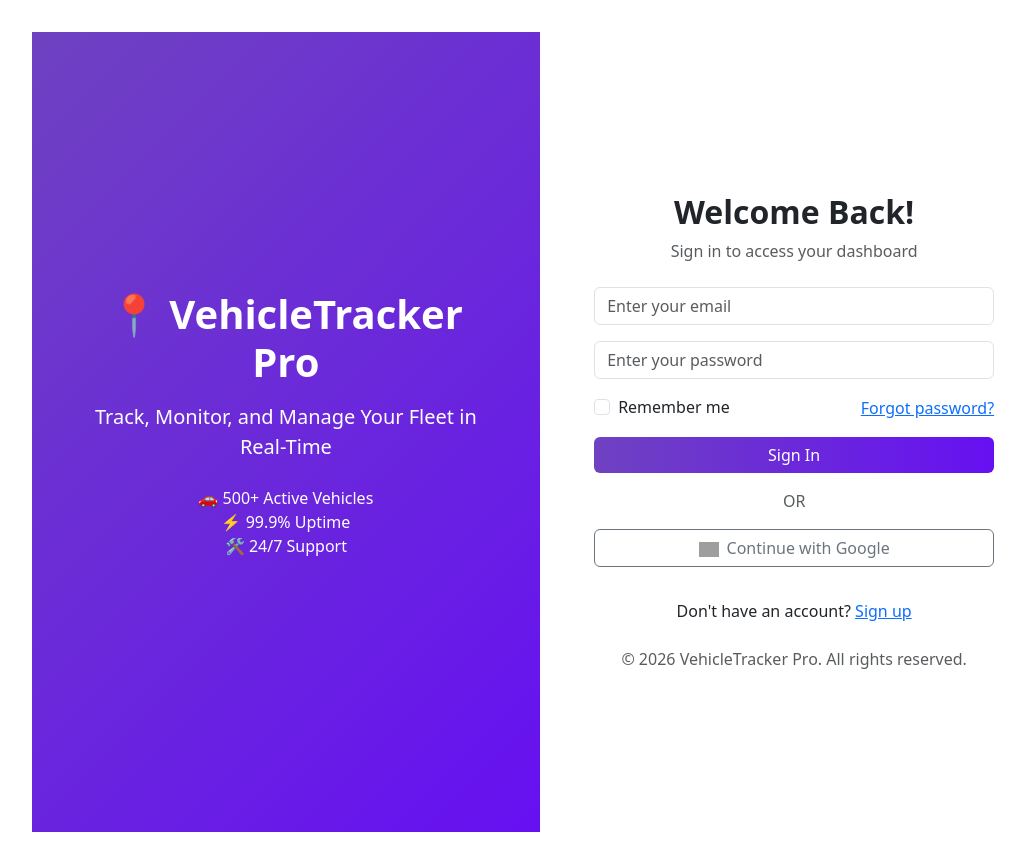
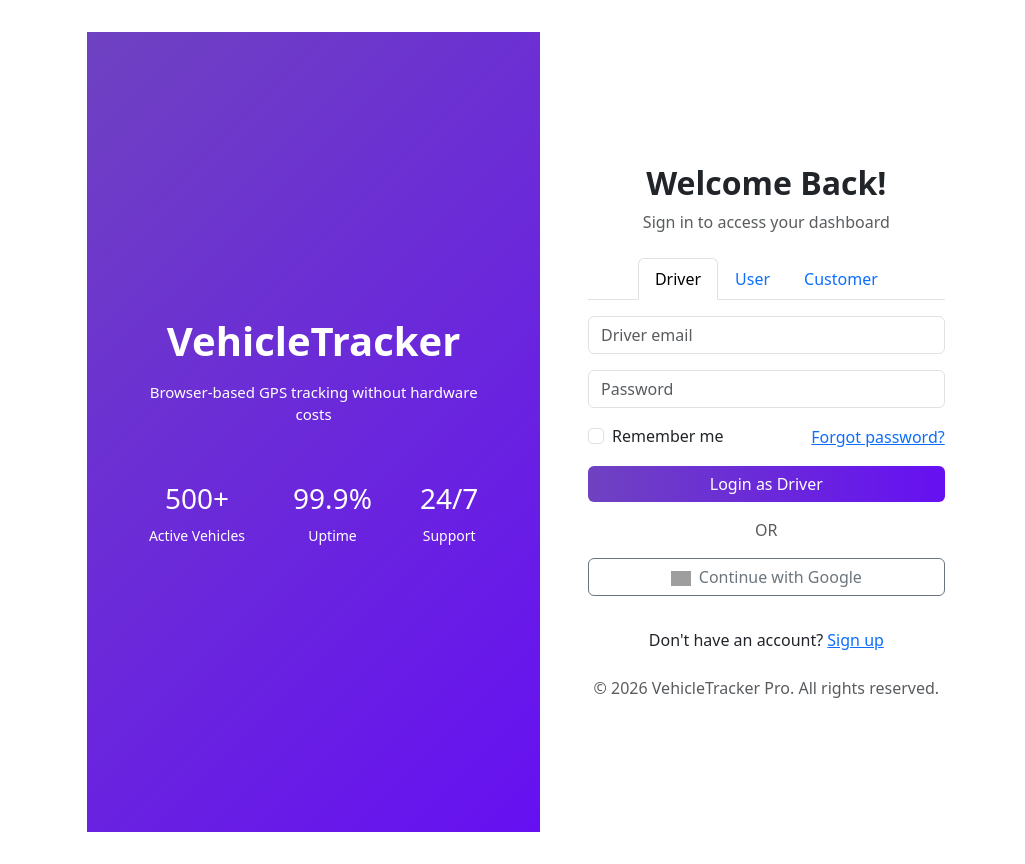
Before and after one commit to pratham5816/DAC-PROJECT, a React (Vite) app in the folder front_end/VehicleTracker/: page / in a window 1280 px wide. Shown: the whole page, without its empty margins (100-1125 px from the left). Built offline with nearby package versions, Linux system fonts and the light colour scheme; grey boxes are pictures that could not be loaded.

Commit message:
In LoginPage toggle Driver,User,Customer Login is added

```diff
--- a/front_end/VehicleTracker/src/Components/LoginPage.jsx
+++ b/front_end/VehicleTracker/src/Components/LoginPage.jsx
@@ -1,141 +1,99 @@
-// import { useState } from 'react';
-// import 'bootstrap/dist/css/bootstrap.min.css';
 
-// function LoginPage() {
-//   const [role, setRole] = useState('driver');
-//   const [username, setUsername] = useState('');
-//   const [password, setPassword] = useState('');
+// import React from "react";
+// import { Container, Row, Col, Form, Button } from "react-bootstrap";
 
-// //   const handleDemoLogin = () => {
-// //     if (role === 'driver') {
-// //       setUsername('driver1');
-// //       setPassword('demo123');
-// //     } else {
-// //       setUsername('owner1');
-// //       setPassword('demo123');
-// //     }
-// //   };
+// const LoginPage = () => {
+//   return (
+//     <Container fluid className="vh-100">
+//       <Row className="h-100">
+//         {/* Left Panel */}
+//         <Col
+//           md={6}
+//           className="d-flex flex-column justify-content-center align-items-center text-white p-5"
+//           style={{
+//             background: "linear-gradient(135deg, #6f42c1, #6610f2)",
+//           }}
+//         >
+//           <h1 className="fw-bold mb-3">📍 VehicleTracker Pro</h1>
+//           <p className="lead text-center mb-4">
+//             Track, Monitor, and Manage Your Fleet in Real-Time
+//           </p>
+//           <ul className="list-unstyled text-center">
+//             <li>🚗 500+ Active Vehicles</li>
+//             <li>⚡ 99.9% Uptime</li>
+//             <li>🛠️ 24/7 Support</li>
+//           </ul>
+//         </Col>
 
-//   const handleLogin = () => {
-//     alert(`Logging in as ${role} with username: ${username}`);
-//     // Add actual login logic here
-//   };
+//         {/* Right Panel */}
+//         <Col
+//           md={6}
+//           className="d-flex flex-column justify-content-center align-items-center p-5"
+//         >
+//           <div className="w-100" style={{ maxWidth: "400px" }}>
+//             <h2 className="fw-semibold mb-2">Welcome Back!</h2>
+//             <p className="text-muted mb-4">Sign in to access your dashboard</p>
 
-//   return (
-//     <div className="container mt-5">
-//       <div className="card mx-auto" style={{ maxWidth: '400px' }}>
-//         <div className="card-body">
-//           <h4 className="card-title text-center mb-4">Vehicle Tracking System</h4>
+//             <Form>
+//               <Form.Group className="mb-3" controlId="formEmail">
+//                 <Form.Control type="email" placeholder="Enter your email" />
+//               </Form.Group>
 
-//           <div className="mb-3">
-//             <label className="form-label">Select Role</label>
-//             <select className="form-select" value={role} onChange={(e) => setRole(e.target.value)}>
-//               <option value="driver">Driver</option>
-//               <option value="owner">Owner/Customer</option>
-//             </select>
+//               <Form.Group className="mb-3" controlId="formPassword">
+//                 <Form.Control type="password" placeholder="Enter your password" />
+//               </Form.Group>
+
+//               <div className="d-flex justify-content-between align-items-center mb-3">
+//                 <Form.Check type="checkbox" label="Remember me" />
+//                 <a href="#" className="text-primary">Forgot password?</a>
+//               </div>
+
+//               <Button
+//                 variant="primary"
+//                 type="submit"
+//                 className="w-100 mb-3"
+//                 style={{
+//                   background: "linear-gradient(90deg, #6f42c1, #6610f2)",
+//                   border: "none",
+//                 }}
+//               >
+//                 Sign In
+//               </Button>
+
+//               <div className="text-center text-muted mb-3">OR</div>
+
+              // <Button variant="outline-secondary" className="w-100 mb-3">
+              //   <img
+              //     src="https://www.svgrepo.com/show/475656/google-color.svg"
+              //     alt="Google"
+              //     width="20"
+              //     className="me-2"
+              //   />
+              //   Continue with Google
+              // </Button>
+
+            //   <p className="text-center mt-3">
+            //     Don't have an account?{" "}
+            //     <a href="#" className="text-primary">Sign up</a>
+            //   </p>
+            // </Form>
+
+//             <footer className="text-center text-muted mt-4">
+//               © 2026 VehicleTracker Pro. All rights reserved.
+//             </footer>
 //           </div>
-
-//           <div className="mb-3">
-//             <label className="form-label">Username</label>
-//             <input type="text" className="form-control" value={username} onChange={(e) => setUsername(e.target.value)} />
-//           </div>
-
-//           <div className="mb-3">
-//             <label className="form-label">Password</label>
-//             <input type="password" className="form-control" value={password} onChange={(e) => setPassword(e.target.value)} />
-//           </div>
-
-//           <div className="d-grid gap-2">
-//             <button className="btn btn-primary" onClick={handleLogin}>Login</button>
-//             {/* <button className="btn btn-secondary" onClick={handleDemoLogin}>Quick Demo Login</button> */}
-//           </div>
-
-//           <div className="mt-4 text-muted small">
-//             <p>✓ No GPS hardware costs</p>
-//             <p>✓ Use existing smartphones</p>
-//             <p>✓ Real-time tracking</p>
-//             <p>✓ Checkpoint validation</p>
-//           </div>
-//         </div>
-//       </div>
-//     </div>
+//         </Col>
+//       </Row>
+//     </Container>
 //   );
-// }
-
-// export default LoginPage;
-
-
-// import { useState } from 'react';
-
-// function LoginPage() {
-//   const [username, setUsername] = useState('');
-//   const [password, setPassword] = useState('');
-
-//   const handleDemoLogin = () => {
-//     setUsername('demoUser');
-//     setPassword('demo123');
-//   };
-
-//   const handleLogin = () => {
-//     alert(`Logging in with username: ${username}`);
-//     // Add actual login logic here
-//   };
-
-//   return (
-//     <div className="container mt-5">
-//       <div className="card mx-auto shadow" style={{ maxWidth: '400px' }}>
-//         <div className="card-body">
-//           <h4 className="card-title text-center mb-4">Login</h4>
-
-//           <div className="mb-3">
-//             <label className="form-label">Username</label>
-//             <input
-//               type="text"
-//               className="form-control"
-//               value={username}
-//               onChange={(e) => setUsername(e.target.value)}
-//               placeholder="Enter your username"
-//             />
-//           </div>
-
-//           <div className="mb-3">
-//             <label className="form-label">Password</label>
-//             <input
-//               type="password"
-//               className="form-control"
-//               value={password}
-//               onChange={(e) => setPassword(e.target.value)}
-//               placeholder="Enter your password"
-//             />
-//           </div>
-
-//           <div className="d-grid gap-2">
-//             <button className="btn btn-primary" onClick={handleLogin}>Login</button>
-//             <button className="btn btn-outline-secondary" onClick={handleDemoLogin}>Quick Demo Login</button>
-//           </div>
-
-//           <div className="mt-4 text-muted small">
-//             <p>✓ No GPS hardware costs</p>
-//             <p>✓ Use existing smartphones</p>
-//             <p>✓ Real-time tracking</p>
-//             <p>✓ Checkpoint validation</p>
-//           </div>
-//         </div>
-//       </div>
-//     </div>
-//   );
-// }
+// };
 
 // export default LoginPage;
 
 
 
-
-
-
-
 import React from "react";
-import { Container, Row, Col, Form, Button } from "react-bootstrap";
+import { Container, Row, Col, Form, Button, Tab, Nav } from "react-bootstrap";
 
 const LoginPage = () => {
   return (
@@ -149,15 +107,26 @@ const LoginPage = () => {
             background: "linear-gradient(135deg, #6f42c1, #6610f2)",
           }}
         >
-          <h1 className="fw-bold mb-3">📍 VehicleTracker Pro</h1>
-          <p className="lead text-center mb-4">
-            Track, Monitor, and Manage Your Fleet in Real-Time
+          <h1 className="fw-bold mb-3"> VehicleTracker </h1>
+
+          <p className="lead text-center mb-2"  style={{ fontSize: "15px" }}>
+            Browser-based GPS tracking without hardware costs
           </p>
-          <ul className="list-unstyled text-center">
-            <li>🚗 500+ Active Vehicles</li>
-            <li>⚡ 99.9% Uptime</li>
-            <li>🛠️ 24/7 Support</li>
-          </ul>
+          <div className="d-flex gap-5 mt-5 text-center">
+            <div>
+              <h3>500+</h3>
+              <small>Active Vehicles</small>
+            </div>
+            <div>
+              <h3>99.9%</h3>
+              <small>Uptime</small>
+            </div>
+            <div>
+              <h3>24/7</h3>
+              <small>Support</small>
+            </div>
+          </div>
+
         </Col>
 
         {/* Right Panel */}
@@ -169,13 +138,74 @@ const LoginPage = () => {
             <h2 className="fw-semibold mb-2">Welcome Back!</h2>
             <p className="text-muted mb-4">Sign in to access your dashboard</p>
 
+            {/* Tabs for Driver, User, Customer */}
+            <Tab.Container defaultActiveKey="driver">
+              <Nav variant="tabs" className="mb-3 justify-content-center">
+                <Nav.Item>
+                  <Nav.Link eventKey="driver">Driver</Nav.Link>
+                </Nav.Item>
+                <Nav.Item>
+                  <Nav.Link eventKey="user">User</Nav.Link>
+                </Nav.Item>
+                <Nav.Item>
+                  <Nav.Link eventKey="customer">Customer</Nav.Link>
+                </Nav.Item>
+              </Nav>
+
+              <Tab.Content>
+                {/* Driver Login */}
+                <Tab.Pane eventKey="driver">
                   <Form>
-              <Form.Group className="mb-3" controlId="formEmail">
-                <Form.Control type="email" placeholder="Enter your email" />
+                    <Form.Group className="mb-3" controlId="driverEmail">
+                      <Form.Control type="email" placeholder="Driver email" />
+                    </Form.Group>
+                    <Form.Group className="mb-3" controlId="driverPassword">
+                      <Form.Control type="password" placeholder="Password" />
                     </Form.Group>
 
-              <Form.Group className="mb-3" controlId="formPassword">
-                <Form.Control type="password" placeholder="Enter your password" />
+                     <div className="d-flex justify-content-between align-items-center mb-3">
+                       <Form.Check type="checkbox" label="Remember me" />
+                        <a href="#" className="text-primary">Forgot password?</a>
+                     </div>
+                    <Button
+                      variant="primary"
+                      type="submit"
+                      className="w-100 mb-3"
+                      style={{
+                        background: "linear-gradient(90deg, #6f42c1, #6610f2)",
+                        border: "none",
+                      }}
+                    >
+                      Login as Driver
+                    </Button>
+                     <div className="text-center text-muted mb-3">OR</div>
+
+             <Button variant="outline-secondary" className="w-100 mb-3">
+                <img
+                  src="https://www.svgrepo.com/show/475656/google-color.svg"
+                  alt="Google"
+                  width="20"
+                  className="me-2"
+                />
+                Continue with Google
+              </Button>
+
+               <p className="text-center mt-3">
+                Don't have an account?{" "}
+                <a href="#" className="text-primary">Sign up</a>
+              </p>
+
+                  </Form>
+                </Tab.Pane>
+
+                {/* User Login */}
+                <Tab.Pane eventKey="user">
+                  <Form>
+                    <Form.Group className="mb-3" controlId="userEmail">
+                      <Form.Control type="email" placeholder="User email" />
+                    </Form.Group>
+                    <Form.Group className="mb-3" controlId="userPassword">
+                      <Form.Control type="password" placeholder="Password" />
                     </Form.Group>
 
                    <div className="d-flex justify-content-between align-items-center mb-3">
@@ -192,7 +222,7 @@ const LoginPage = () => {
                         border: "none",
                       }}
                     >
-                Sign In
+                      Login as User
                     </Button>
 
                      <div className="text-center text-muted mb-3">OR</div>
@@ -211,7 +241,57 @@ const LoginPage = () => {
                 Don't have an account?{" "}
                 <a href="#" className="text-primary">Sign up</a>
               </p>
+
                   </Form>
+                </Tab.Pane>
+
+                {/* Customer Login */}
+                <Tab.Pane eventKey="customer">
+                  <Form>
+                    <Form.Group className="mb-3" controlId="customerEmail">
+                      <Form.Control type="email" placeholder="Customer email" />
+                    </Form.Group>
+                    <Form.Group className="mb-3" controlId="customerPassword">
+                      <Form.Control type="password" placeholder="Password" />
+                    </Form.Group>
+
+                    <div className="d-flex justify-content-between align-items-center mb-3">
+                       <Form.Check type="checkbox" label="Remember me" />
+                        <a href="#" className="text-primary">Forgot password?</a>
+                     </div>
+
+                    <Button
+                      variant="primary"
+                      type="submit"
+                      className="w-100 mb-3"
+                      style={{
+                        background: "linear-gradient(90deg, #6f42c1, #6610f2)",
+                        border: "none",
+                      }}
+                    >
+                      Login as Customer
+                    </Button>
+                     <div className="text-center text-muted mb-3">OR</div>
+
+             <Button variant="outline-secondary" className="w-100 mb-3">
+                <img
+                  src="https://www.svgrepo.com/show/475656/google-color.svg"
+                  alt="Google"
+                  width="20"
+                  className="me-2"
+                />
+                Continue with Google
+              </Button>
+
+               <p className="text-center mt-3">
+                Don't have an account?{" "}
+                <a href="#" className="text-primary">Sign up</a>
+              </p>
+
+                  </Form>
+                </Tab.Pane>
+              </Tab.Content>
+            </Tab.Container>
 
             <footer className="text-center text-muted mt-4">
               © 2026 VehicleTracker Pro. All rights reserved.
```
Lines whose indentation alone changed are shown as unchanged.
